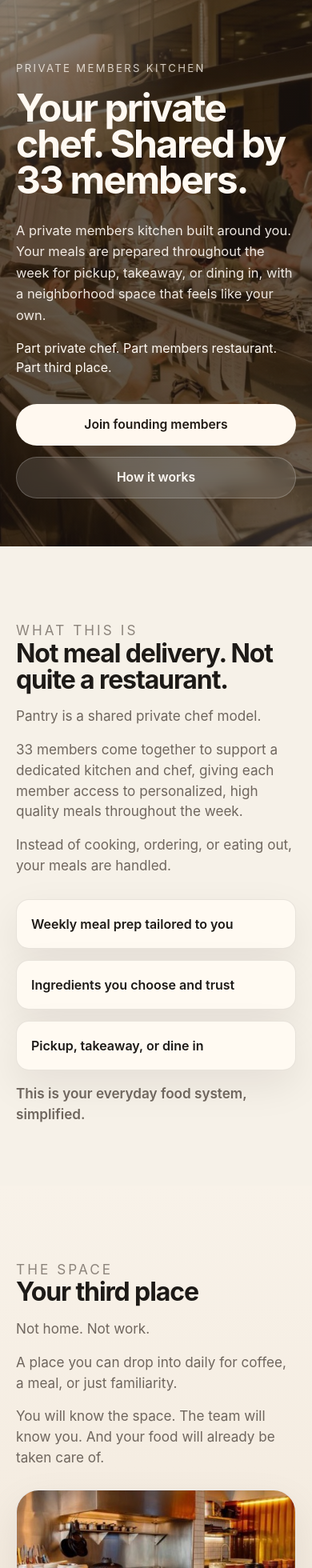
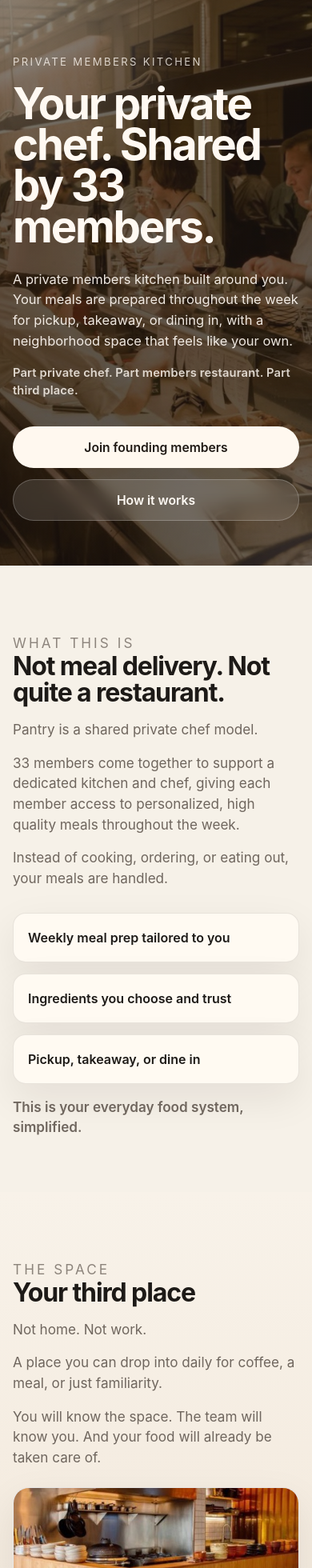
Before and after one commit to 781elephant/pantry-interest-site, a React (Vite) app: page / in a window 390 px wide. Shown: the part 8-1968 px from the top of the page at 80% size. Built offline with nearby package versions, Linux system fonts and the light colour scheme.

Commit message:
Tighten responsive image sizing and form styling

```diff
--- a/src/index.css
+++ b/src/index.css
@@ -81,7 +81,7 @@
 .hero-inner {
   position: relative;
   z-index: 1;
-  max-width: 860px;
+  max-width: 900px;
   padding: 96px 0 72px;
   color: #fff9f2;
 }
@@ -100,7 +100,7 @@
   font-size: clamp(3rem, 7vw, 6.1rem);
   line-height: 0.94;
   letter-spacing: -0.04em;
-  max-width: 760px;
+  max-width: 860px;
 }
 
 .hero-subtext {
@@ -109,6 +109,14 @@
   font-size: clamp(1.05rem, 2vw, 1.35rem);
   line-height: 1.6;
   color: rgba(255, 249, 242, 0.92);
+}
+
+.hero-secondary {
+  margin: 16px 0 0;
+  font-size: 0.98rem;
+  font-weight: 600;
+  letter-spacing: 0.01em;
+  color: rgba(255, 249, 242, 0.82);
 }
 
 .hero-actions {
@@ -184,7 +192,7 @@
   background: var(--card-strong);
   border: 1px solid var(--line);
   border-radius: var(--radius-md);
-  padding: 18px 18px;
+  padding: 18px;
   font-weight: 600;
   box-shadow: var(--shadow);
 }
@@ -272,7 +280,7 @@
 .split-layout {
   display: grid;
   grid-template-columns: 1.05fr 0.95fr;
-  gap: 38px;
+  gap: 52px;
   align-items: center;
 }
 
@@ -290,6 +298,12 @@
   align-content: start;
 }
 
+.single-image {
+  max-width: 540px;
+  width: 100%;
+  justify-self: center;
+}
+
 .image-card {
   overflow: hidden;
   border-radius: var(--radius-xl);
@@ -300,13 +314,17 @@
 
 .image-card img {
   width: 100%;
-  height: 260px;
+  height: 300px;
   object-fit: cover;
   object-position: center;
 }
 
 .image-card.tall img {
-  height: 340px;
+  height: 320px;
+}
+
+.image-card.public-image img {
+  height: 320px;
 }
 
 .feature-list {
@@ -383,11 +401,22 @@
   letter-spacing: -0.02em;
 }
 
-.form-embed-wrap {
-  margin-top: 18px;
-  border-radius: 18px;
-  overflow: hidden;
-  background: #fff;
+.interest-placeholder {
+  margin-top: 20px;
+  padding: 22px;
+  border: 1px solid var(--line);
+  border-radius: var(--radius-lg);
+  background: #fffdf9;
+}
+
+.interest-placeholder p {
+  margin-top: 8px;
+}
+
+.interest-placeholder .interest-status {
+  margin-top: 0;
+  color: var(--text);
+  font-weight: 700;
 }
 
 .site-footer {
@@ -431,7 +460,7 @@
   .split-layout,
   .split-layout.reverse {
     grid-template-columns: 1fr;
-    gap: 28px;
+    gap: 30px;
   }
 
   .split-layout.reverse .image-stack {
@@ -442,18 +471,25 @@
     order: 2;
   }
 
-  .image-card img {
-    height: 240px;
+  .single-image {
+    max-width: 680px;
   }
 
-  .image-card.tall img {
-    height: 300px;
+  .image-card img,
+  .image-card.tall img,
+  .image-card.public-image img {
+    height: 260px;
   }
 }
 
 @media (max-width: 760px) {
+  .container,
+  .narrow {
+    width: min(calc(100% - 32px), var(--container));
+  }
+
   .section {
-    padding: 76px 0;
+    padding: 68px 0;
   }
 
   .hero {
@@ -461,11 +497,21 @@
   }
 
   .hero-inner {
-    padding: 84px 0 60px;
+    padding: 76px 0 56px;
+  }
+
+  .hero h1 {
+    font-size: clamp(2.75rem, 14vw, 4.25rem);
   }
 
   .hero-subtext {
     font-size: 1.03rem;
+    line-height: 1.55;
+  }
+
+  .hero-secondary {
+    font-size: 0.92rem;
+    line-height: 1.5;
   }
 
   .steps-grid,
@@ -475,21 +521,29 @@
     grid-template-columns: 1fr;
   }
 
-  .image-stack {
-    grid-template-columns: 1fr;
-    gap: 14px;
+  .split-layout,
+  .split-layout.reverse {
+    gap: 24px;
   }
 
-  .image-card img {
-    height: 220px;
+  .single-image {
+    max-width: 100%;
   }
 
-  .image-card.tall img {
-    height: 240px;
+  .image-card,
+  .image-card.tall {
+    border-radius: 20px;
   }
 
-  .image-stack .image-card:not(:first-child) {
-    display: none;
+  .image-card img,
+  .image-card.tall img,
+  .image-card.public-image img {
+    height: 200px;
+  }
+
+  .founding-section {
+    padding-top: 76px;
+    padding-bottom: 76px;
   }
 
   .footer-inner {
```
